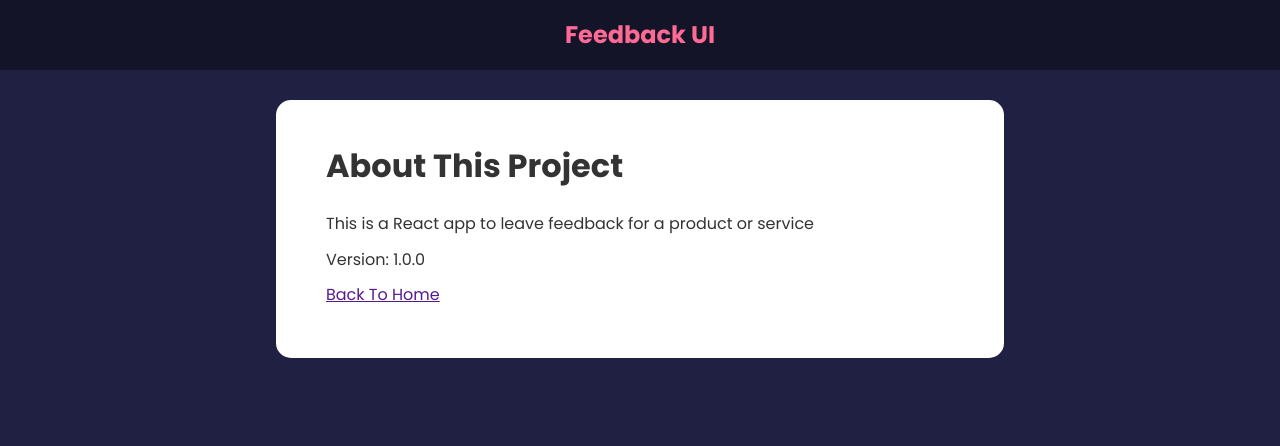
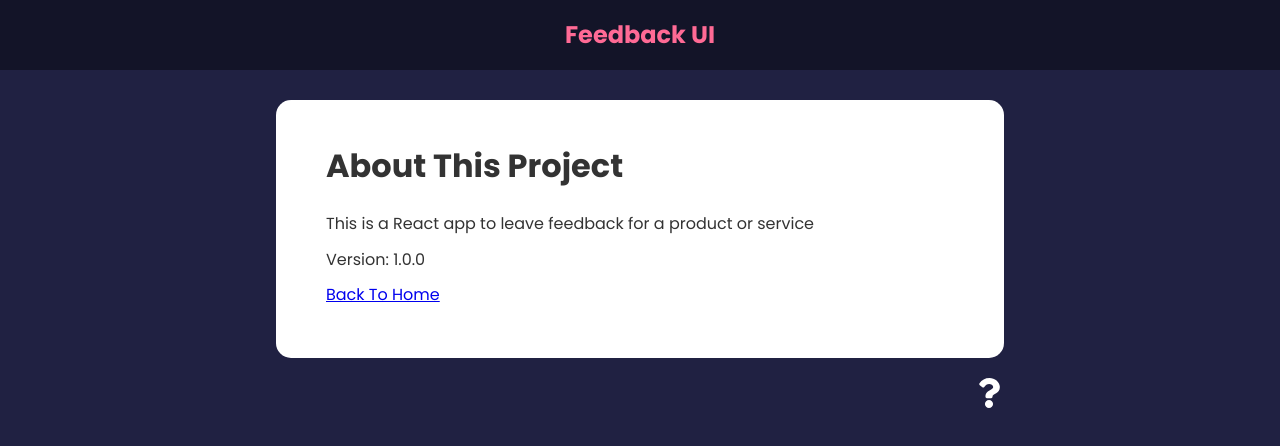
Before and after one commit to ruphert/ReactApps, a React (Create React App) app in the folder feedbacker/: page /about in a window 1280 px wide. Shown: the top 446 px of the page. Built offline with nearby package versions, Linux system fonts and the light colour scheme.

Commit message:
created About Icon Link route

```diff
--- a/feedbacker/src/App.js
+++ b/feedbacker/src/App.js
@@ -7,6 +7,7 @@
 import FeedbackStats from "./components/FeedbackStats";
 import FeedbackForm from "./components/FeedbackForm";
 import AboutPage from "./pages/AboutPage";
+import AboutIconLink from "./components/AboutIconLink";
 
 function App() {
   const [feedback, setFeedback] = useState(feedbackData);
@@ -43,6 +44,8 @@
 
           <Route path="/about" element={<AboutPage />} />
         </Routes>
+
+        <AboutIconLink />
       </div>
     </Router>
   );
--- /dev/null
+++ b/feedbacker/src/components/AboutIconLink.jsx
@@ -0,0 +1,14 @@
+import { FaQuestion } from "react-icons/fa";
+import { Link } from "react-router-dom";
+
+function AboutIconLink() {
+  return (
+    <div className="about-link">
+      <Link to="/about">
+        <FaQuestion size={30} />
+      </Link>
+    </div>
+  );
+}
+
+export default AboutIconLink;
--- a/feedbacker/src/pages/AboutPage.jsx
+++ b/feedbacker/src/pages/AboutPage.jsx
@@ -1,4 +1,5 @@
 import Card from "../components/shared/Card";
+import { Link } from "react-router-dom";
 
 function AboutPage() {
   return (
@@ -8,7 +9,7 @@
         <p>This is a React app to leave feedback for a product or service </p>
         <p>Version: 1.0.0</p>
         <p>
-          <a href="">Back To Home</a>
+          <Link to="/">Back To Home </Link>
         </p>
       </div>
     </Card>
```
